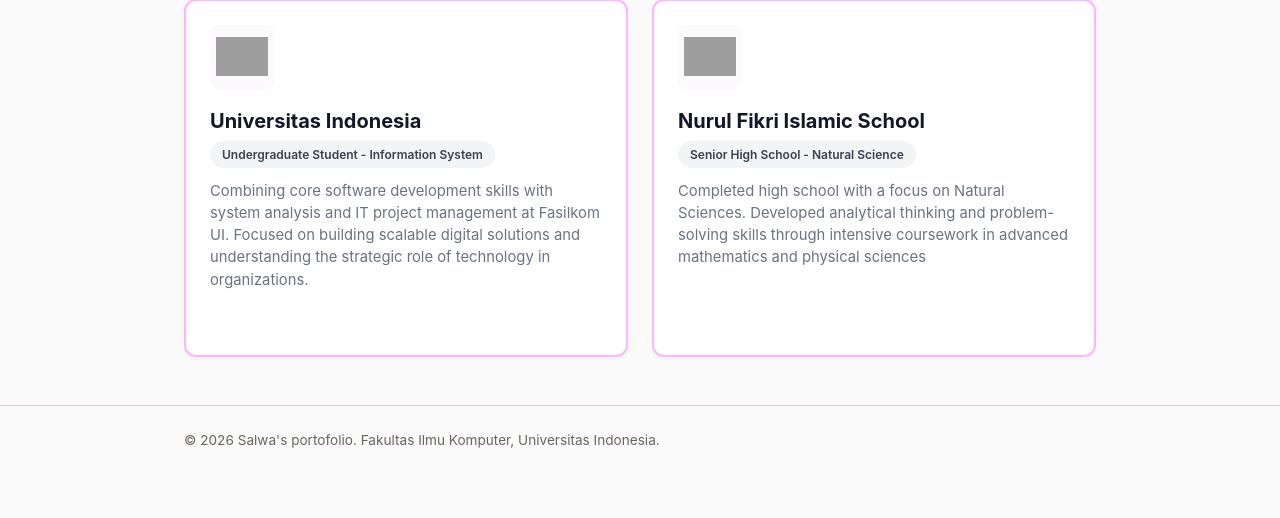
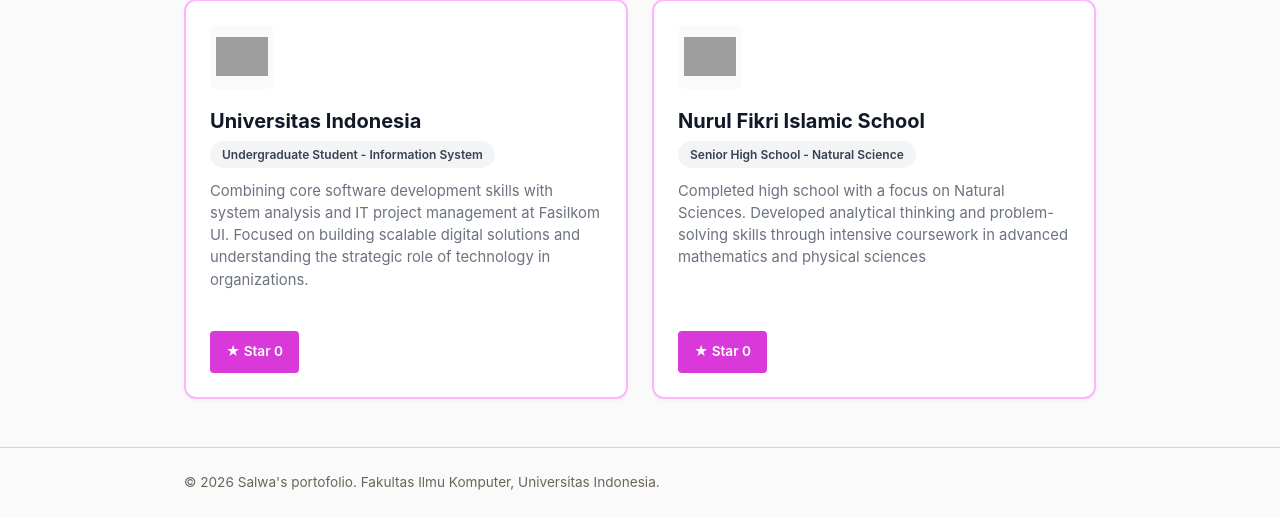
Before and after one commit to salwaanaznin/myportofolio, a Django app: page /education/ in a window 1280 px wide. Shown: the part 362-880 px from the top of the page. Before the commit the page ends 810 px from the top, so only its background shows below. Run offline with Django 5.2, Linux system fonts and the light colour scheme; data comes from the database, SQL or seed files in the repository; data that the repository does not hold is empty; grey boxes are pictures that could not be loaded.

Commit message:
feat - 3. Add interactive star feature to education

```diff
--- a/main/models.py
+++ b/main/models.py
@@ -42,6 +42,13 @@ class Education(models.Model):
     degree = models.CharField(max_length=50, choices=EDUCATION_CHOICES, default='S1')
     """Menyimpan URL gambar untuk tumbhnail"""
     thumbnail = models.URLField(blank=True, null=True)
+
+    # Relasi star antara Education dan User
+    starred_by = models.ManyToManyField(
+        User,
+        related_name="starred_educations",
+        blank=True,
+    )
     def __str__(self):
         return f"{self.title} - {self.degree}"
 
--- a/main/urls.py
+++ b/main/urls.py
@@ -15,7 +15,8 @@ from main.views import (
     register,
     login_user,
     logout_user,
-    toggle_star
+    toggle_star,
+    toggle_education_star,
 )
 
 app_name = "main"
@@ -59,4 +60,11 @@ urlpatterns = [
         toggle_star,
         name="toggle_star",
     ),
+
+    # Menambahkan path toggle star educationn ke dalam urlpatterns
+    path(
+        "education/<uuid:education_id>/star/",
+        toggle_education_star,
+        name="toggle_education_star",
+    ),
 ]
--- a/main/views.py
+++ b/main/views.py
@@ -245,3 +245,18 @@ def toggle_star(request, project_id):
 
 def is_editor(user):
     return user.groups.filter(name="Editor").exists()
+
+#Toggle star untuk education
+@login_required(login_url="/login/")
+def toggle_education_star(request, education_id):
+    education = get_object_or_404(Education, pk=education_id)
+
+    if request.method == "POST":
+        if request.user in education.starred_by.all():
+            # Kalau user sudah memberi star, batalkan
+            education.starred_by.remove(request.user)
+        else:
+            # Kalau belum, tambahkan star
+            education.starred_by.add(request.user)
+
+    return redirect("main:show_education")
--- /dev/null
+++ b/templates/components/education_star.html
@@ -0,0 +1,27 @@
+<!--Form star untuk setiap Education -->
+<form method="post"
+    action="{% url 'main:toggle_education_star' edu.id %}"
+    class="star-form">
+    {% csrf_token %}
+
+    <!--Tombol diberi class tambahan jika user sudah memberi star-->
+    <button type="submit"
+            class="button button-star{% if user in edu.starred_by.all %} is-starred{% endif %}"
+            title="{% if edu.starred_by.all %}Dibintangi oleh {{ edu.starred_by.all|join:', ' }}{% else %}Jadilah yang pertama memberi star{% endif %}">
+
+        <span aria-hidden="true">★</span>
+
+        <!-- Tampilkan Star atau Unstar sesuai status user-->
+        {% if user in edu.starred_by.all %}
+            Unstar
+        {% else %}
+            Star
+        {% endif %}
+
+        <!--Jumlah total star -->
+        <span class="star-count">
+            {{ edu.starred_by.count }}
+        </span>
+
+    </button>
+</form>
--- a/templates/education.html
+++ b/templates/education.html
@@ -57,6 +57,9 @@
 
                             <div class="project-card-actions">
                                 <div class="project-actions">
+
+                                    <!-- Semua user dapat melihat tombol star -->
+                                    {% include "components/education_star.html" with edu=edu %}
                                     <!-- Edit hanya untuk superuser/editor -->
                                     {% if user.is_superuser or is_editor %}
                                         <a href="{% url 'main:update_education' edu.id %}"
```
Also changed, not shown: main/migrations/0008_education_starred_by.py (added).
